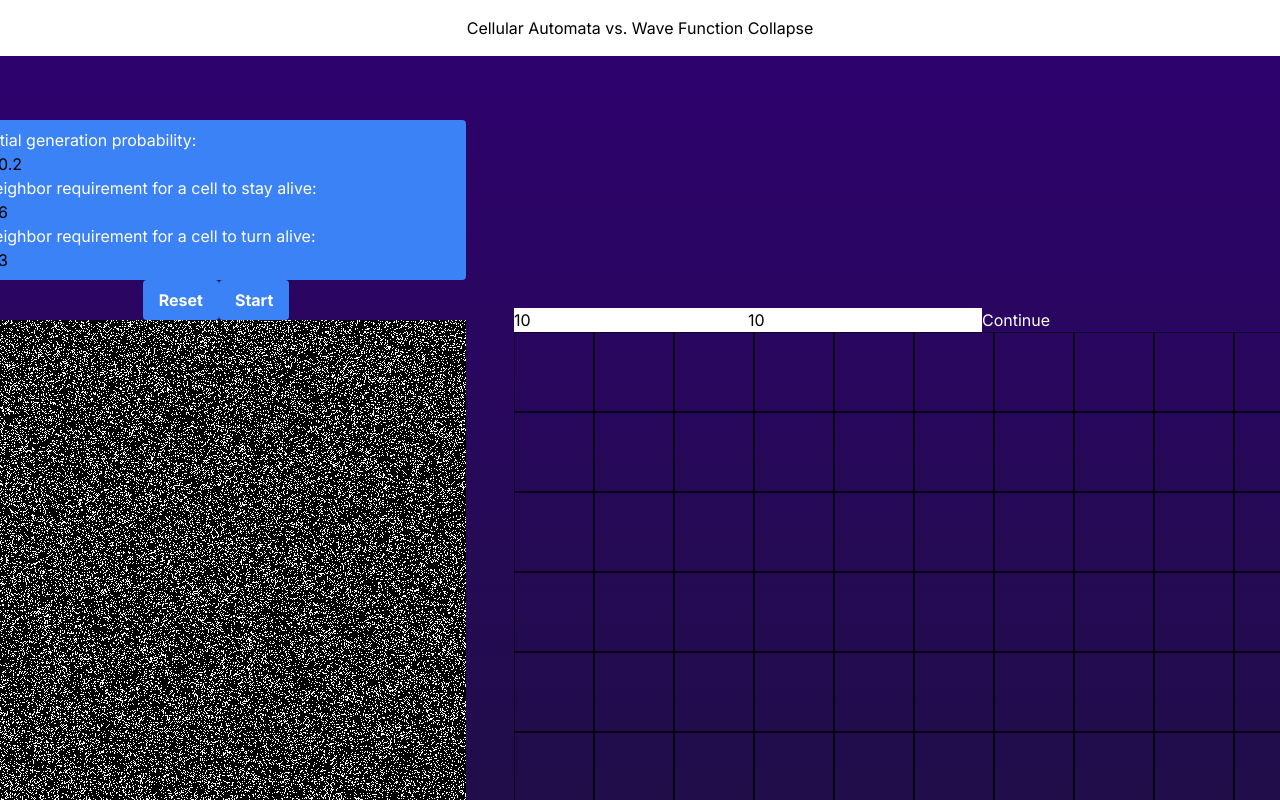
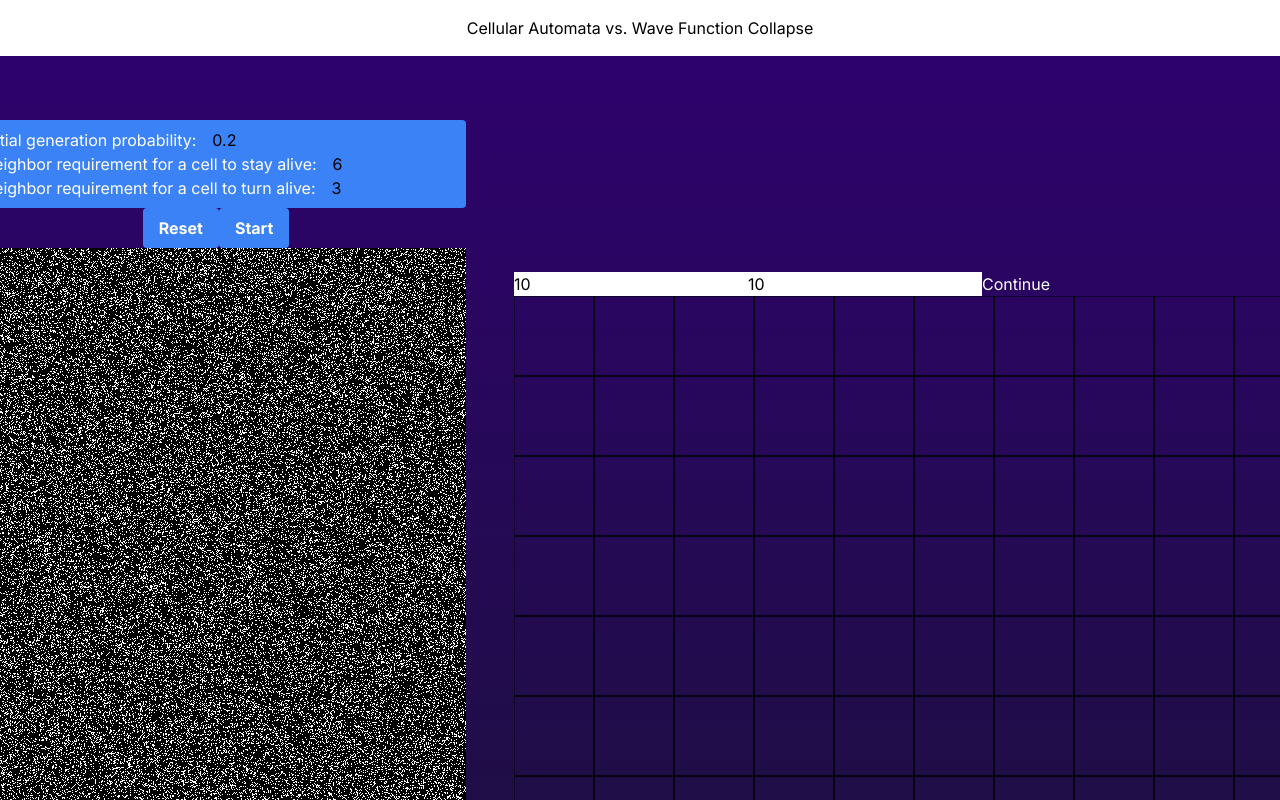
Before and after one commit to rdg922/DSA-final, a Next.js app: page / in a window 1280 px wide. Shown: the top 800 px of the page. Built offline with nearby package versions, Linux system fonts and the light colour scheme.

Commit message:
Additional cellular automata styling

```diff
--- a/src/components/CellularAutomata.tsx
+++ b/src/components/CellularAutomata.tsx
@@ -86,13 +86,13 @@ function CaveGeneratorCanvas({ rows = 1000, cols = 500, interval = 300 }) {
         <div>
             <div className="bg-blue-500 text-white py-2 px-4 rounded">
                 Initial generation probability:
-                <input ref={generationProbability} className="px-4 text-black bg-transparent" defaultValue={0.2}/>
+                <input type="number" style={{width: "80px"}} ref={generationProbability} className="px-4 text-black bg-transparent" defaultValue={0.2}/>
                 <br></br>
                 Neighbor requirement for a cell to stay alive:
-                <input ref={neighborRequirementDeadRef} className="px-4 text-black bg-transparent" defaultValue={6}/>
+                <input type="number" style={{width: "80px"}} ref={neighborRequirementDeadRef} className="px-4 text-black bg-transparent" defaultValue={6}/>
                 <br></br>
                 Neighbor requirement for a cell to turn alive:
-                <input ref={neighborRequirementDeadRef} className="px-4 text-black bg-transparent" defaultValue={3}/>
+                <input type="number" style={{width: "80px"}} ref={neighborRequirementDeadRef} className="px-4 text-black bg-transparent" defaultValue={3}/>
             </div>
             <div className='flex items-center justify-center'>
                 <button onClick={reset} className="bg-blue-500 hover:bg-blue-700 text-white font-bold py-2 px-4 rounded">
```
